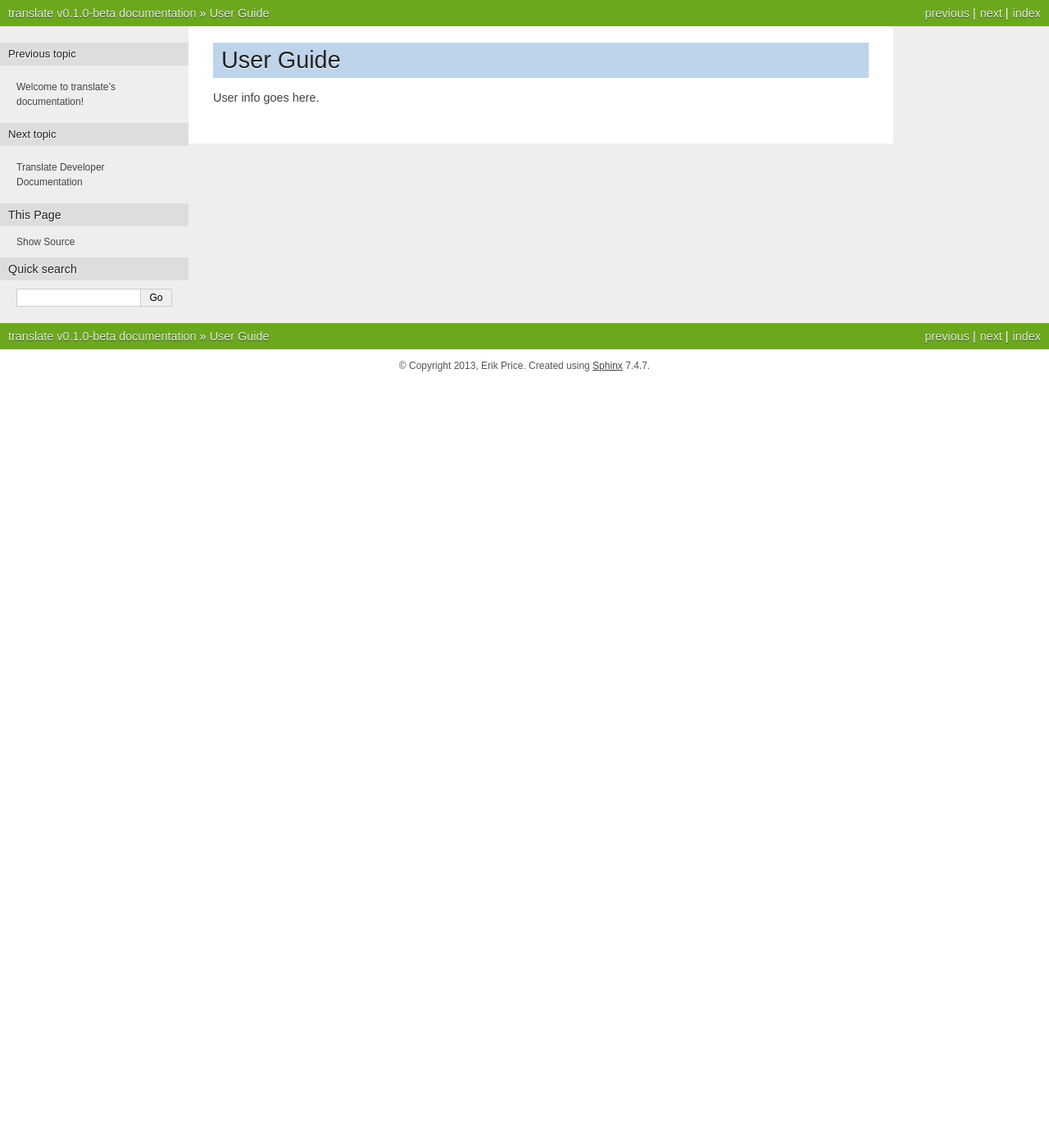
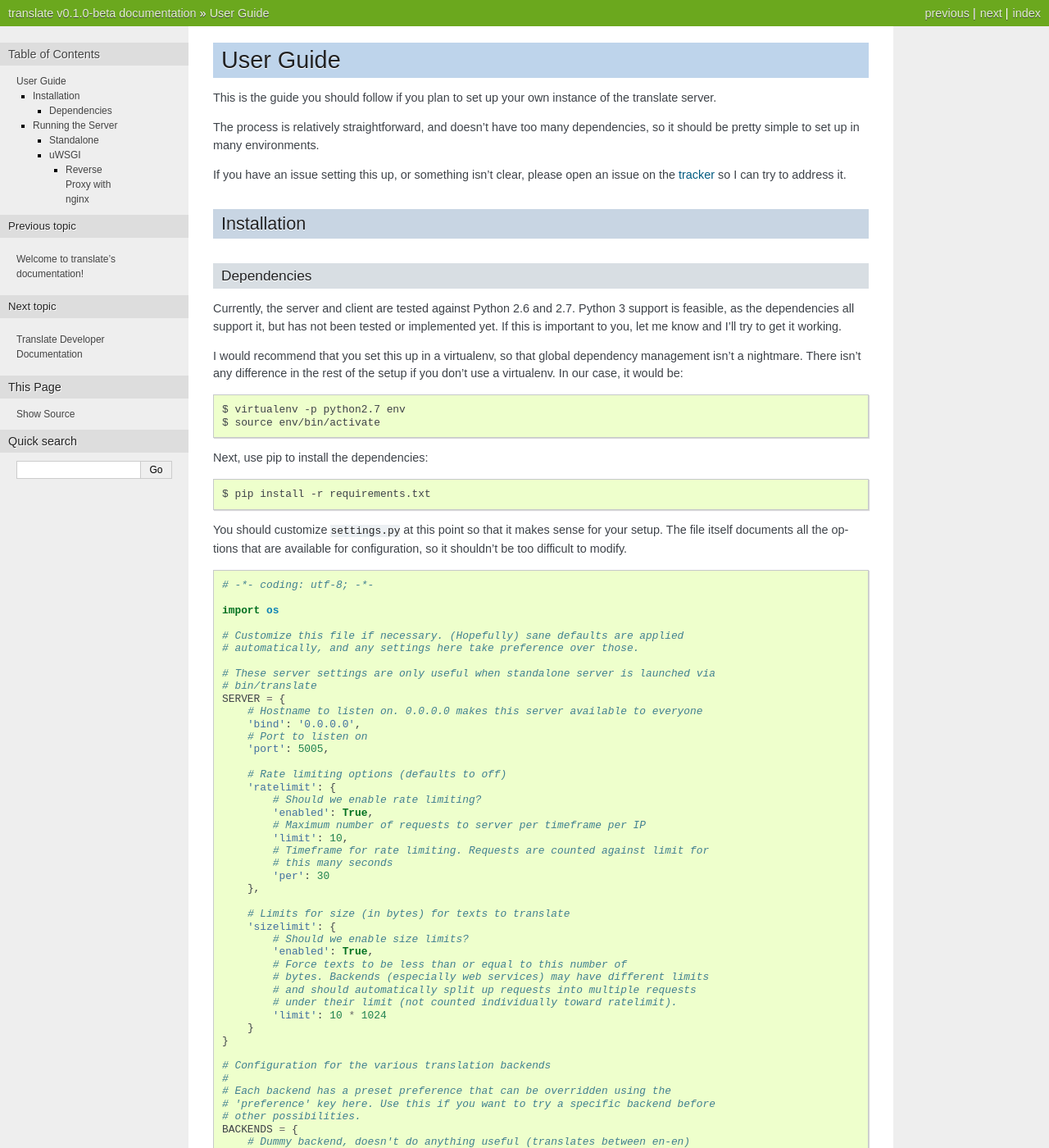
Before and after one commit to erik/translate, a Sphinx documentation site: the page built from docs/source/user/index.rst, in a window 1280 px wide and 1400 px high. Shown: the whole window at 82% size. Built offline with Sphinx 7.4.7, drawn with Linux system fonts in a browser that asks for light colours; some of the changed text lies outside the part shown.

Commit message:
Write initial user guide.

```diff
--- a/docs/source/user/index.rst
+++ b/docs/source/user/index.rst
@@ -4,4 +4,125 @@ User Guide
 .. toctree::
    :maxdepth: 2
 
-User info goes here.
+This is the guide you should follow if you plan to set up your own instance of
+the translate server.
+
+The process is relatively straightforward, and doesn't have too many
+dependencies, so it should be pretty simple to set up in many environments.
+
+If you have an issue setting this up, or something isn't clear, please open an
+issue on the tracker_ so I can try to address it.
+
+.. _tracker: https://github.com/boredomist/translate/issues/new
+
+Installation
+------------
+
+Dependencies
+############
+
+Currently, the server and client are tested against Python 2.6 and 2.7. Python
+3 support is feasible, as the dependencies all support it, but has not been
+tested or implemented yet. If this is important to you, let me know and I'll
+try to get it working.
+
+I would recommend that you set this up in a virtualenv, so that global
+dependency management isn't a nightmare. There isn't any difference in the rest
+of the setup if you don't use a virtualenv. In our case, it would be::
+
+  $ virtualenv -p python2.7 env
+  $ source env/bin/activate
+
+Next, use pip to install the dependencies::
+
+  $ pip install -r requirements.txt
+
+You should customize :code:`settings.py` at this point so that it makes sense
+for your setup. The file itself documents all the options that are available
+for configuration, so it shouldn't be too difficult to modify.
+
+.. literalinclude:: ../../../settings.py
+   :language: python
+
+And finally, use :code:`setup.py` to install the code::
+
+  $ python setup.py install
+
+You should now have :code:`translate` and :code:`translate-client` on your
+path.
+
+
+Running the Server
+------------------
+
+There are many ways you could run the server. It uses the WSGI protocol, which
+is supported by a ton of application servers and configurations. I'll just
+highlight two easy ways to do it here, and hopefully the concept will carry
+over.
+
+Standalone
+##########
+
+Since the translate server uses Flask to handle all of the HTTP stuff, the
+server can be run very simply on the command line using Flask's bundled
+Werkzeug server. To do this, use the :code:`translate` executable that should
+have been installed during the setup. ::
+
+  $ translate [--debug]
+
+That's it! If you include the :code:`--debug` flag, you'll see some detailed
+information printed to the console.
+
+If you'd like, you can set up a reverse proxy to the translate server using
+nginx, Apache, ..., but I won't document that process here. Checkout out some
+of these links for information:
+
+* http://wiki.nginx.org/HttpProxyModule
+* http://stackoverflow.com/questions/4859956/lighttpd-as-reverse-proxy
+* https://httpd.apache.org/docs/2.2/mod/mod_proxy.html
+
+uWSGI
+#####
+
+A slightly more complicated setup runs the translate server using uWSGI, which
+is an application server for WSGI.
+
+More documentation on uWSGI is `here
+<http://uwsgi-docs.readthedocs.org/en/latest/>`_
+
+Translate comes with a sample uWSGI configuration file, which you can edit to
+fit your needs:
+
+.. literalinclude:: ../../../translate.uwsgi
+   :language: ini
+
+Once you've customized this to your satisfaction, you can run uWSGI like so::
+
+  $ uwsgi --ini /path/to/translate.uwsgi
+
+*Note: if you're using setuid (like the example does), you will very likely
+have to run as root.*
+
+Reverse Proxy with nginx
+~~~~~~~~~~~~~~~~~~~~~~~~
+
+I'm only detailing nginx here, but the same principle should apply to almost
+all webservers. See the links I included above for details.
+
+Assuming you go with the same setup as the base configuration (using
+:code:`socket = /path/to/socket.sock`), nginx configuration is as simple as
+including this in your :code:`/etc/nginx/nginx.conf`::
+
+  server {
+    server_name translate.example.com;
+
+    location / { try_files $uri @translate; }
+    location @translate {
+      include uwsgi_params;
+      uwsgi_pass unix:///path/to/socket.sock;
+    }
+  }
+
+*Note: Make sure you have socket permissions correct! nginx will refuse to
+start if the user/group aren't correct (which is the point of the
+:code:`ch*-socket` configuration options).*
```
